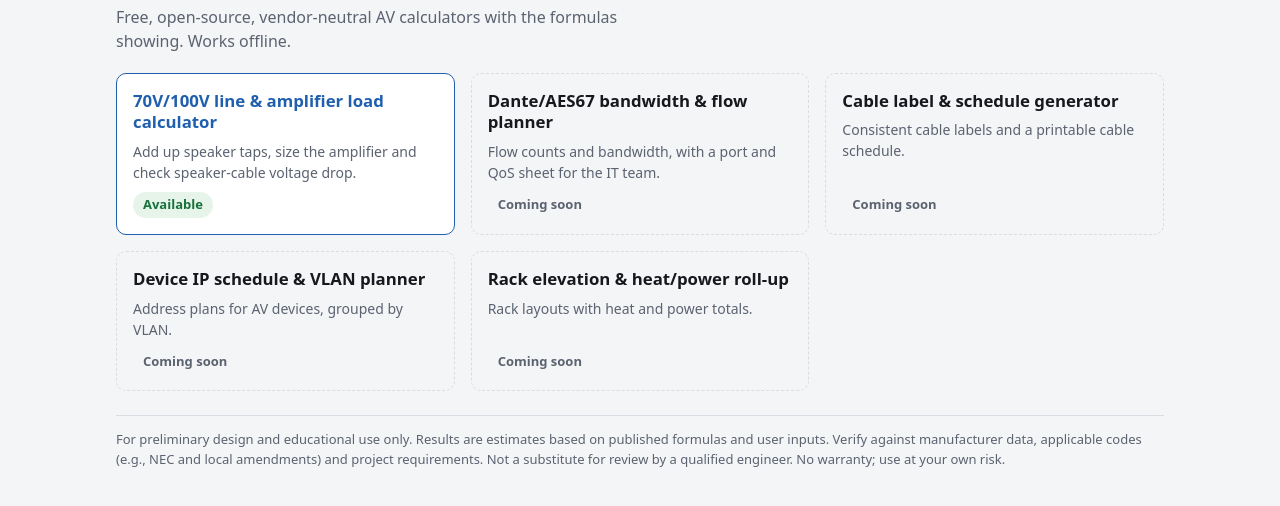
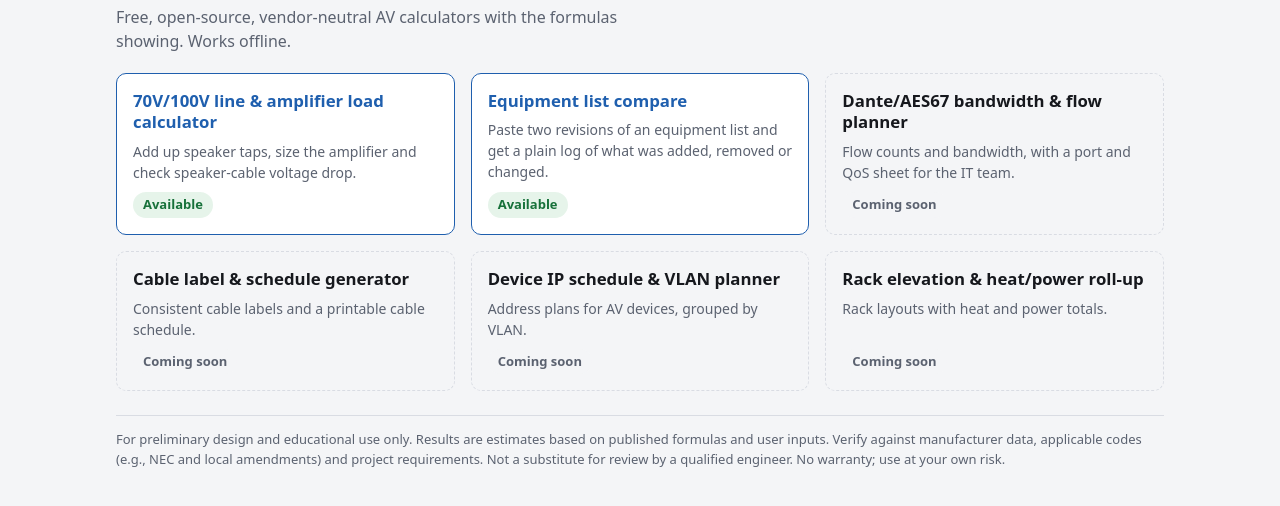
Before and after one commit to AVJarboe/av-tools, a plain HTML site: page index.html in a window 1280 px wide. Shown: the part 62-568 px from the top of the page. Drawn offline with Linux system fonts and the light colour scheme.

Commit message:
Hub and README: list the equipment list compare tool
Adds an Available card for the compare tool on the hub page, a /compare row in the README tool table, and a note on where its self-checks live.

```diff
--- a/index.html
+++ b/index.html
@@ -25,6 +25,11 @@
     <p>Add up speaker taps, size the amplifier and check speaker-cable voltage drop.</p>
     <span><span class="badge ok">Available</span></span>
   </a>
+  <a class="card tool" href="compare/index.html">
+    <h2>Equipment list compare</h2>
+    <p>Paste two revisions of an equipment list and get a plain log of what was added, removed or changed.</p>
+    <span><span class="badge ok">Available</span></span>
+  </a>
   <div class="card tool soon">
     <h2>Dante/AES67 bandwidth &amp; flow planner</h2>
     <p>Flow counts and bandwidth, with a port and QoS sheet for the IT team.</p>
```
Also changed, not shown: 1 other file.
